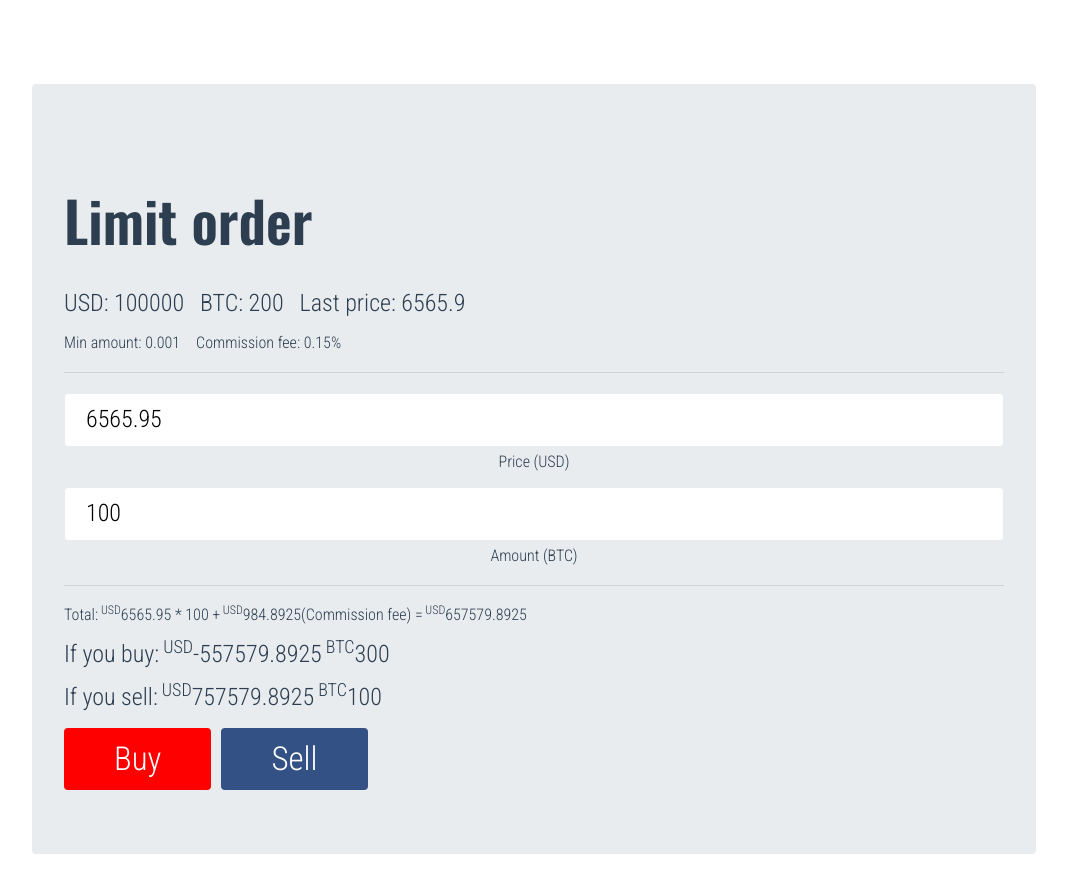
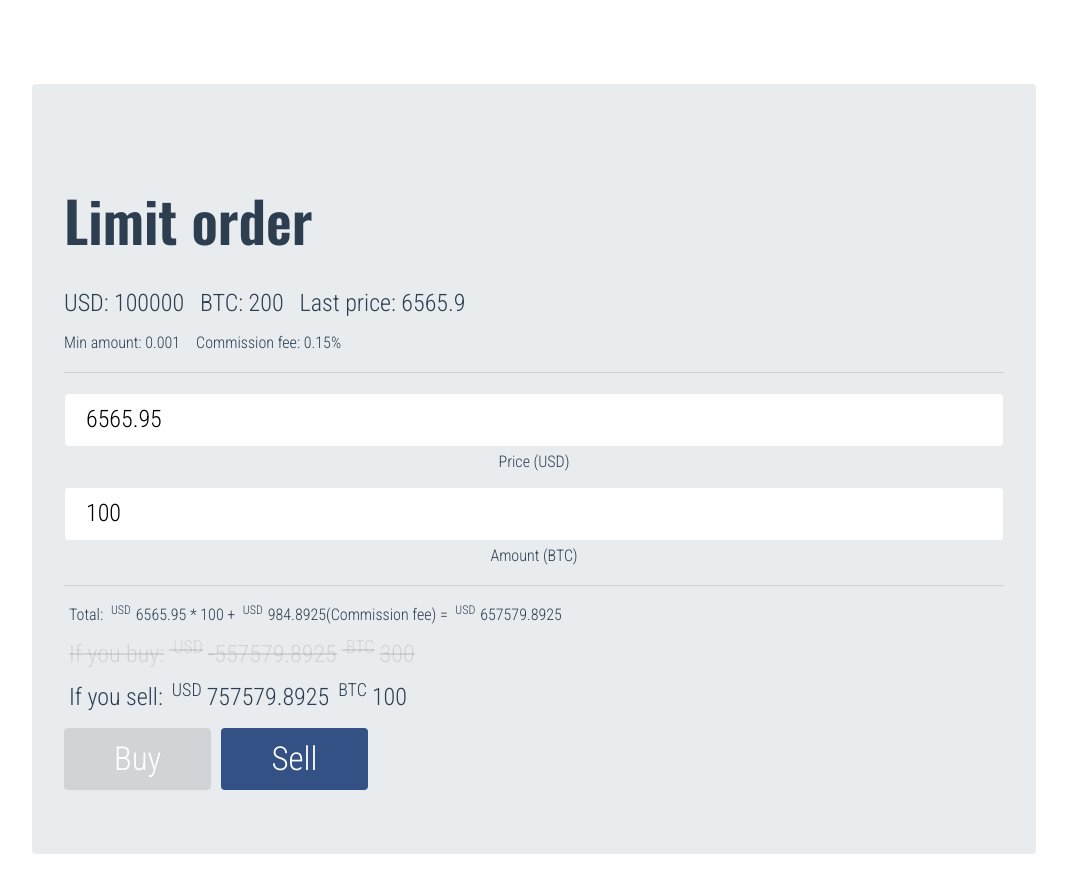
Before and after one commit to chochief/btc_market, a Vue app: page / in a window 1280 px wide. Shown: the top 892 px of the page, without its empty margins (106-1173 px from the left). Built offline with nearby package versions, Linux system fonts and the light colour scheme.

Commit message:
Added nobuy and nosell

```diff
--- a/src/components/AppForm.vue
+++ b/src/components/AppForm.vue
@@ -24,7 +24,9 @@
     )
     p.label {{ labels.amount }}
     hr.hr
-    p.text
+    p.text(
+      :class="{ hidden: isDisabled }"
+    )
       span Total:
       sup  USD
       span {{ price }} * {{ amount }} +
@@ -32,13 +34,17 @@
       span {{ fee }}(Commission fee) =
       sup  USD
       span {{ total }}
-    p.lead
+    p.lead(
+      :class="{ notAvailable: noBuy, hidden: isDisabled }"
+    )
       span If you buy:
       sup  USD
       span {{ afterBuyUsdWill }}
       sup  BTC
       span {{ afterBuyBtcWill }}
-    p.lead
+    p.lead(
+      :class="{ notAvailable: noSell, hidden: isDisabled }"
+    )
       span If you sell:
       sup  USD
       span {{ afterSellUsdWill }}
@@ -47,12 +53,12 @@
     button.btn(
       :style="buyWarningStyle"
       @click="onBuyClick"
-      :disabled="isDisabled"
+      :disabled="isDisabled || noBuy"
     ) Buy
     button.btn(
       :style="sellWarningStyle"
       @click="onSellClick"
-      :disabled="isDisabled"
+      :disabled="isDisabled || noSell"
     ) Sell
 </template>
 
@@ -87,6 +93,12 @@ export default {
     },
     isDisabled () {
       return !this.valid
+    },
+    noBuy () {
+      return this.usd < this.total
+    },
+    noSell () {
+      return this.btc < this.amount
     },
     priceErrStyle () {
       return this.errors.price ? { color: 'red' } : {}
@@ -283,4 +295,17 @@ textarea {
 .block {
   margin: 16px 0 0;
 }
+
+span {
+  margin: 0 5px;
+}
+
+.hidden {
+  opacity: 0;
+}
+
+.notAvailable {
+  text-decoration-line: line-through;
+  color: rgba(0,0,0,.1);
+}
 </style>
```
